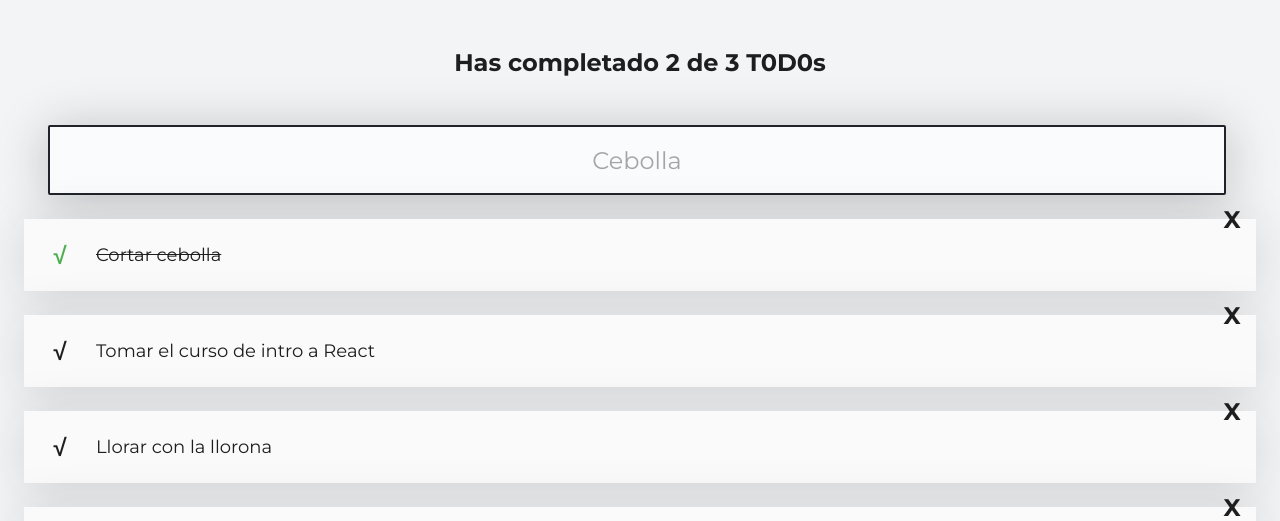
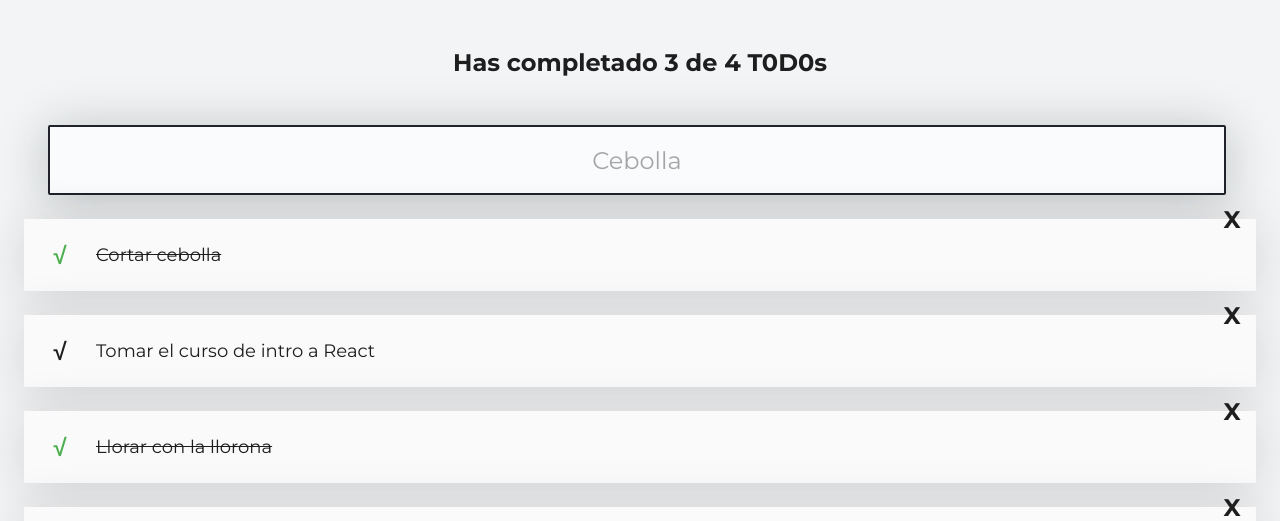
Before and after one commit to dturin1997/curso-intro-react, a React (Create React App) app: page / in a window 1280 px wide. Shown: the top 521 px of the page. Built offline with nearby package versions, Linux system fonts and the light colour scheme.

Commit message:
Video-10-platzi: Contando y buscando TODOS

```diff
--- a/src/App.js
+++ b/src/App.js
@@ -6,22 +6,47 @@
 import { CreateTodoButton } from "./CreateTodoButton.js";
 // import './App.css';
 
-const todos = [
+const defaultTodos = [
   { text: "Cortar cebolla", completed: true },
   { text: "Tomar el curso de intro a React", completed: false },
-  { text: "Llorar con la llorona", completed: false },
+  { text: "Llorar con la llorona", completed: true },
   { text: "Lalala", completed: true },
 ];
 
 function App() {
+  const [todos, setTodos] = React.useState(defaultTodos);
+  const [searchValue, setSearchValue] = React.useState('');
+
+  const completedTodos = todos.filter(todo => !!todo.completed).length;
+  const totalTodos = todos.length;
+
+  let searchedTodos = [];
+
+  if (!searchValue.length >= 1){
+    searchedTodos = todos;
+  } else {
+    searchedTodos = todos.filter(todo => {
+      const todoText = todo.text.toLowerCase();
+      const searchText = searchValue.toLowerCase();
+      return todoText.includes(searchText);
+    })
+
+  }
+
   return (
     <React.Fragment>
-      <TodoCounter />
+      <TodoCounter
+        total={totalTodos}
+        completed={completedTodos}
+      />
 
-      <TodoSearch />
+      <TodoSearch
+        searchValue={searchValue}
+        setSearchValue={setSearchValue}
+      />
 
       <TodoList>
-        {todos.map((todo) => (
+        {searchedTodos.map((todo) => (
           <TodoItem key={todo.text} text={todo.text} completed={todo.completed} />
         ))}
       </TodoList>
--- a/src/TodoCounter.js
+++ b/src/TodoCounter.js
@@ -1,9 +1,9 @@
 import React from 'react';
 import './TodoCounter.css';
 
-function TodoCounter() {
+function TodoCounter({ total, completed }) {
     return (
-        <h2 className='TodoCounter'>Has completado 2 de 3 T0D0s</h2>
+        <h2 className='TodoCounter'>Has completado {completed} de {total} T0D0s</h2>
     );
 }
 
--- a/src/TodoSearch.js
+++ b/src/TodoSearch.js
@@ -1,20 +1,18 @@
 import React from "react";
 import './TodoSearch.css';
 
-function TodoSearch(){
-    const [searchValue, setSearchValue] = React.useState('');
+function TodoSearch({ searchValue, setSearchValue }){
 
     const onSearchValueChange = (event) => {
         console.log(event.target.value);
         setSearchValue(event.target.value)
     };
 
-    return[
+    return(
         <input className="TodoSearch" placeholder="Cebolla"
         value={searchValue}
         onChange={onSearchValueChange}
-        />,
-        <p>{searchValue}</p>
-    ];
+        />
+    );
 }
 export {TodoSearch};
```
